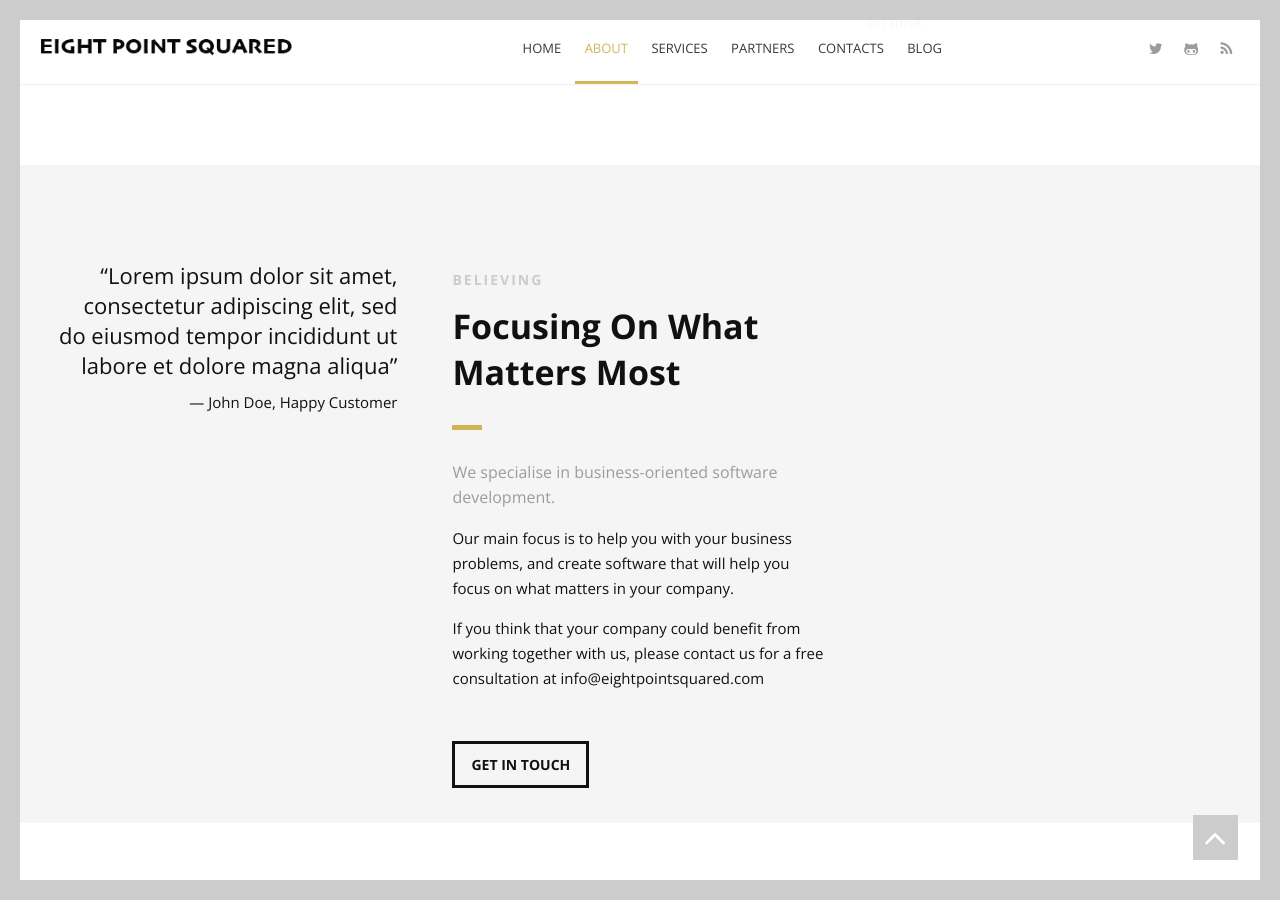
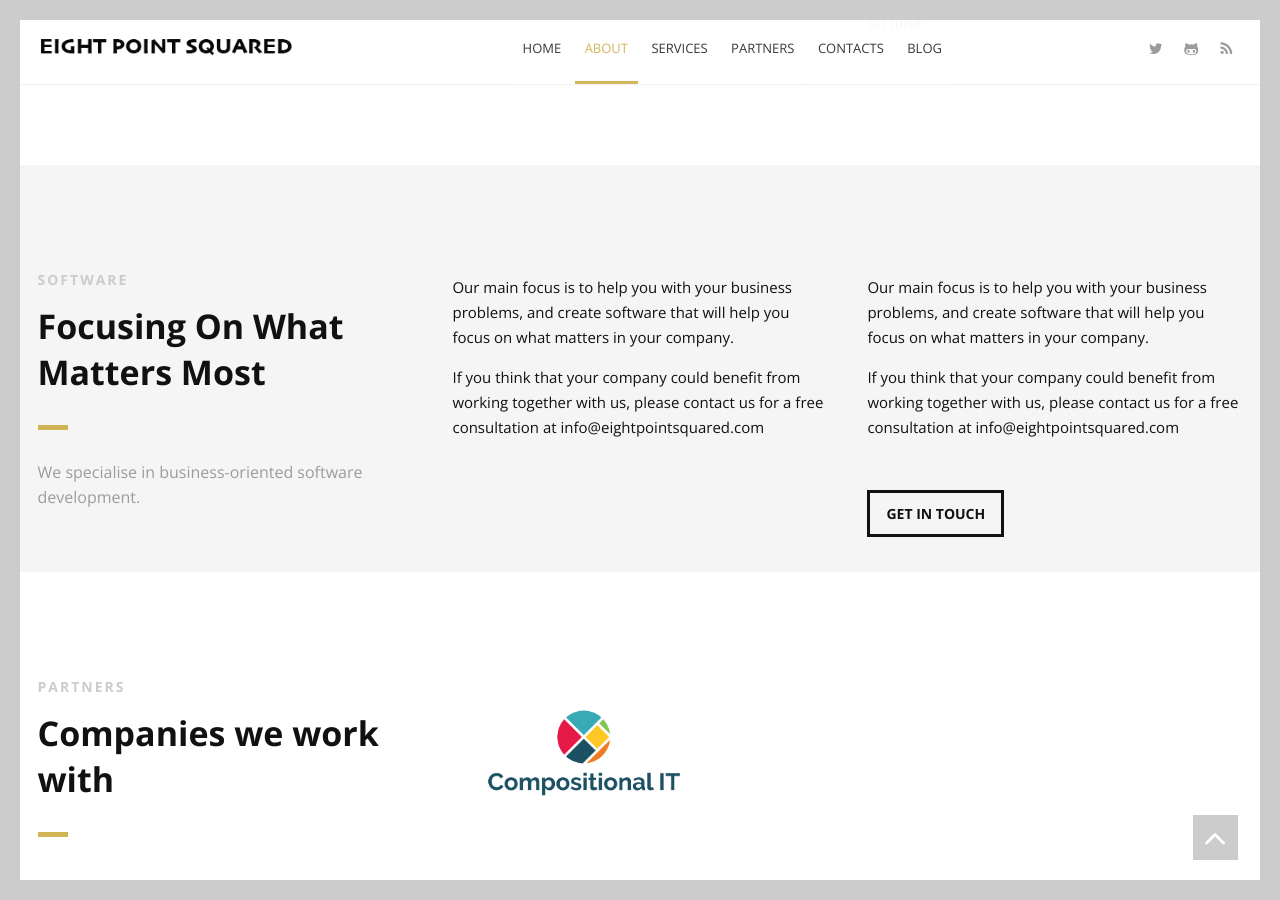
Before and after one commit to eightpointsquared/eightpointsquared.github.io, a Jekyll site: the page built from index.html, in a window 1280 px wide and 900 px high, scrolled down 1226 px. Built offline with Jekyll 4.4.1, drawn with Linux system fonts in a browser that asks for light colours; the list of posts is cut into pages by our own code.

Commit message:
rearrange stuff

```diff
--- a/index.html
+++ b/index.html
@@ -81,23 +81,26 @@ title: Home
     <div class="row no-padding-bottom clearfix">
         <!--Content Left Side-->
         <div class="col-3">
-            <!--User Testimonial-->
-            <blockquote class="testimonial text-right bigtest">
-                <q>Lorem ipsum dolor sit amet, consectetur adipiscing elit, sed do eiusmod tempor incididunt ut
-                    labore
-                    et dolore magna aliqua</q>
-                <footer>— John Doe, Happy Customer</footer>
-            </blockquote>
-            <!-- End of Testimonial-->
+            <div class="section-heading">
+                <h3>SOFTWARE</h3>
+                <h2 class="section-title">Focusing On What Matters Most</h2>
+                <p class="section-subtitle">We specialise in business-oriented software development.</p>
+            </div>
         </div>
         <!--End Content Left Side-->
         <!--Content of the Right Side-->
         <div class="col-3">
-            <div class="section-heading">
-                <h3>BELIEVING</h3>
-                <h2 class="section-title">Focusing On What Matters Most</h2>
-                <p class="section-subtitle">We specialise in business-oriented software development.</p>
-            </div>
+            <p>
+                Our main focus is to help you with your business problems, and create software that will help you focus on what matters
+                in your company.
+            </p>
+            <p>
+                If you think that your company could benefit from working together with us, please contact us for a free consultation at
+                info@eightpointsquared.com
+            </p>
+        </div>
+        <!--End Content Right Side-->
+        <div class="col-3">
             <p>
                 Our main focus is to help you with your business problems, and create software that will help you focus on what matters
                 in your company.
@@ -108,7 +111,6 @@ title: Home
             </p>
             <a href="#pricing" class="button">GET IN TOUCH</a>
         </div>
-
     </div>
 </div>
 <!--End of Content Section-->
@@ -136,13 +138,11 @@ title: Home
 <!--Contact-->
 <section id="pricing" class="secondary-color text-center scrollto clearfix">
     <div class="row clearfix">
-        <div class="col-3">
-            <div class="section-heading">
-                <h3>GET IN TOUCH</h3>
-                <h2 class="section-title">Contact us</h2>
-            </div>
+        <div class="section-heading">
+            <h3>GET IN TOUCH</h3>
+            <h2 class="section-title">Contact us</h2>
         </div>
-        <div class="col-3">
+        <div class="one_half last">
             <div class="contact-form">
                 <address>
                     <a href="mailto:info@eightpointsquared.com">info@eightpointsquared.com</a>
@@ -150,9 +150,7 @@ title: Home
                 <p>VAT BE 0687.609.343</p>
             </div>
         </div>
-        <div class="col-3">
-            <img src="public/images/dancer.jpg" alt="Dancer"/>
-        </div>
+
     </div>
 </section>
 <!--End of Contact-->
```
